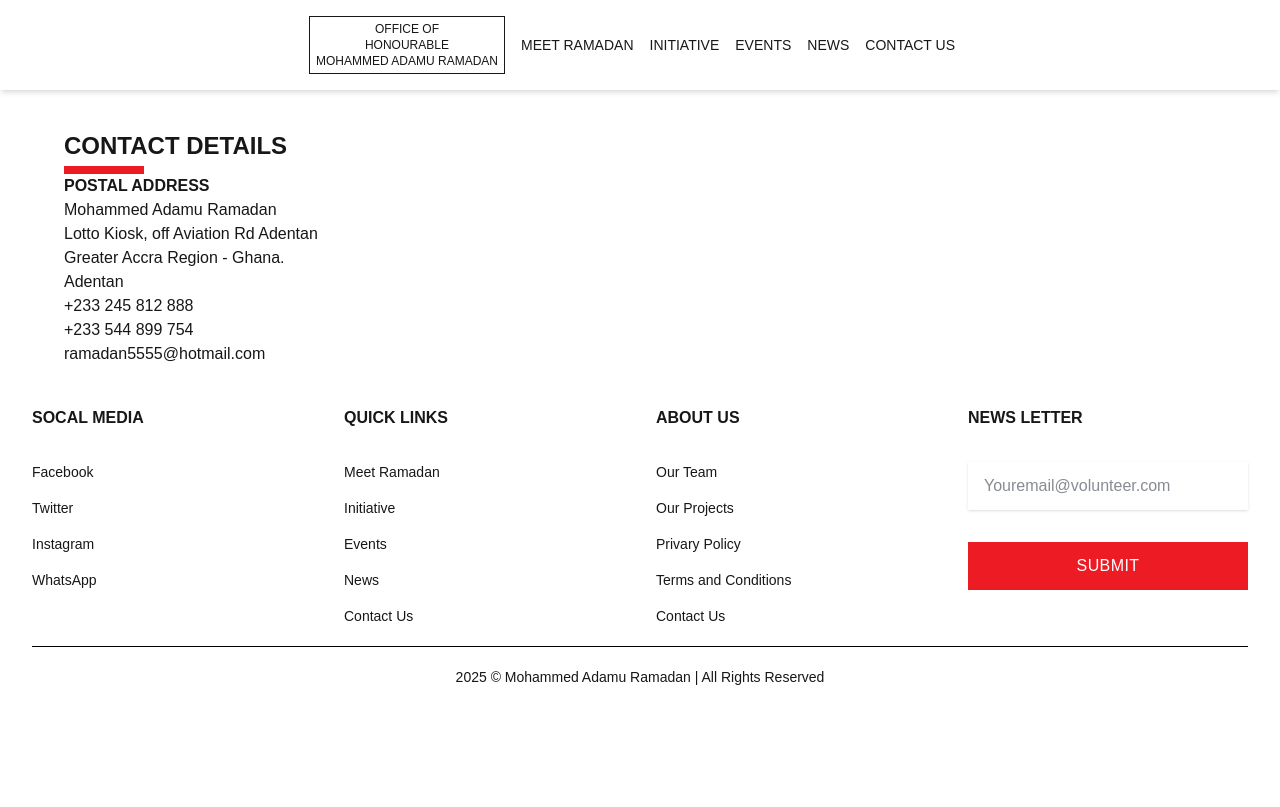
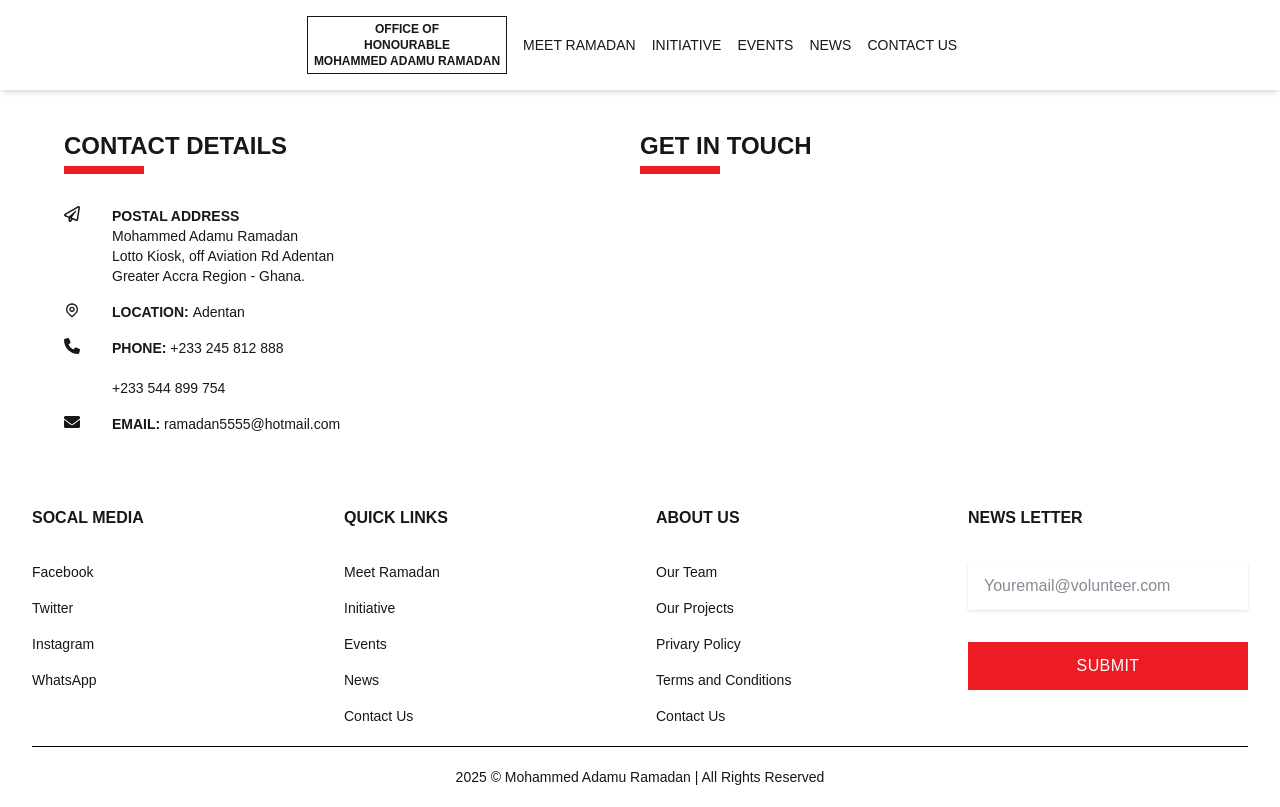
Before and after one commit to chrispydev/ramadan-personal-website, a Next.js app in the folder frontend/: page /contact-us in a window 1280 px wide. Built offline with nearby package versions, Linux system fonts and the light colour scheme.

Commit message:
feat(file name): contact page form

```diff
--- a/frontend/app/components/logo.tsx
+++ b/frontend/app/components/logo.tsx
@@ -4,7 +4,7 @@ const Logo = () => {
   return (
     <div>
       <Link href='/'>
-        <div className="text-center text-xs uppercase border py-0.5 lg:py-1 px-0.5 lg:px-1.5">Office of <br /> Honourable <br />Mohammed Adamu Ramadan</div>
+        <div className="font-black text-center text-xs uppercase border py-0.5 lg:py-1 px-0.5 lg:px-1.5">Office of <br /> Honourable <br />Mohammed Adamu Ramadan</div>
       </Link>
     </div>
   )
--- a/frontend/app/contact-us/page.tsx
+++ b/frontend/app/contact-us/page.tsx
@@ -1,36 +1,61 @@
 import HorizontalLine from "../components/horizontal-line";
-import Initiate from "../components/initiate";
-import Link from "next/link"
-import { type SanityDocument } from "next-sanity";
-import { client } from "@/sanity/client";
+import { FaRegPaperPlane } from "react-icons/fa";
+import { HiOutlineLocationMarker } from "react-icons/hi";
+import { FaPhone } from "react-icons/fa6";
+import { FaEnvelope } from "react-icons/fa";
 
 export default async function ContactUs() {
 
 
   return (
-    <section className="pt-10 w-[90%] mx-auto">
-      <div>
-        <h4 className="text-2xl uppercase mb-1 font-bold">Contact Details</h4>
-        <div className="w-20 h-2 bg-secondary" />
-      </div>
-      <ul>
-            <li>
-          <span className="font-bold">POSTAL ADDRESS</span><br/>
-    Mohammed Adamu Ramadan<br/>
-    Lotto Kiosk, off Aviation Rd Adentan<br/>
-    Greater Accra Region - Ghana.</li>
-        <li>Adentan</li>
-        <li>
-        <a href='tel:+233245812888'>+233 245 812 888</a>
+    <section className="pt-10 w-[90%] mx-auto grid grid-cols-2">
+      <article>
+        <div>
+          <h4 className="text-2xl uppercase mb-1 font-bold">Contact Details</h4>
+          <div className="w-20 h-2 bg-secondary" />
+        </div>
+        <div className="flex flex-col justify-center my-8 items-start space-y-4">
+          <div className="flex justify-center items-start gap-8">
+            <FaRegPaperPlane />
+            <div className="text-sm">
+              <span className="font-bold">POSTAL ADDRESS</span><br />
+              Mohammed Adamu Ramadan<br />
+              Lotto Kiosk, off Aviation Rd Adentan<br />
+              Greater Accra Region - Ghana.
+            </div>
+          </div>
+          <div className="flex justify-center items-start gap-8">
+            <HiOutlineLocationMarker />
+            <p className="text-sm">
+              <span className="uppercase font-bold">Location: </span>Adentan
+            </p>
+          </div>
+          <div className="flex justify-center items-start gap-8">
+            <FaPhone />
+            <div className="text-sm">
+              <span className="uppercase font-bold">Phone: </span>
+              <a href='tel:+233245812888'>+233 245 812 888</a><br /><br />
 
-        </li>
-        <li>
-        <a href='tel:+233544899754'>+233 544 899 754</a>
-        </li>
-        <li>
-          <a href="mailto:ramadan5555@hotmail.com"> ramadan5555@hotmail.com</a></li>
-      </ul>
+              <a href='tel:+233544899754'>+233 544 899 754</a>
+            </div>
+          </div>
+          <div className="flex justify-center items-start gap-8">
+            <FaEnvelope />
+            <div className="text-sm">
+              <span className="uppercase font-bold">Email:</span>
+              <a href="mailto:ramadan5555@hotmail.com"> ramadan5555@hotmail.com</a>
+            </div>
+          </div>
+        </div>
 
+      </article>
+      <article>
+
+        <div>
+          <h4 className="text-2xl uppercase mb-1 font-bold">get in touch</h4>
+          <div className="w-20 h-2 bg-secondary" />
+        </div>
+      </article>
     </section>
   )
 }
```
Also changed, not shown: 1 other file (tests, documents, lock files or other folders).
